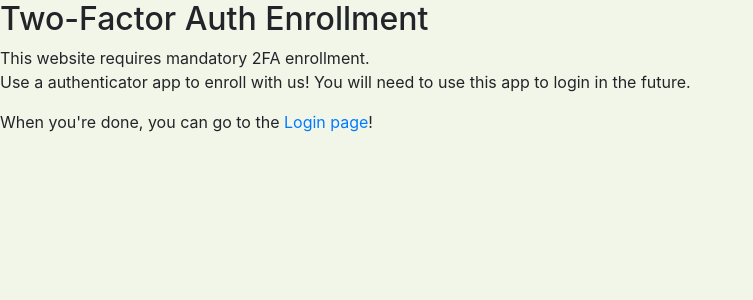
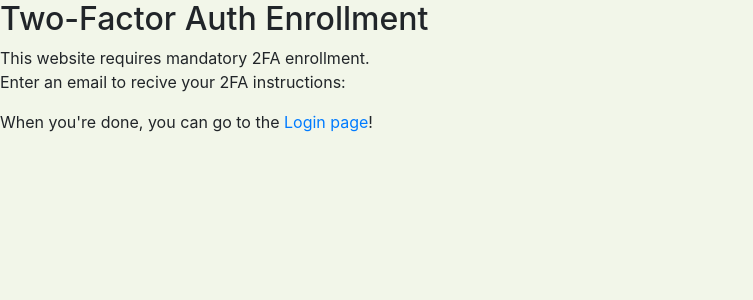
Before and after one commit to calkinsr2017/password-manager-388Final, a Flask app: template flask_app/templates/2fa.html in a window 1280 px wide. Shown: the part 56-356 px from the top of the page, without its empty margins (0-753 px from the left). Run offline with Flask 2, Linux system fonts and the light colour scheme; the template is opened without the code that fills it, so the values that code supplies are empty; some libraries are stand-ins or nearby versions.

Commit message:
Update 2fa.html

```diff
--- a/flask_app/templates/2fa.html
+++ b/flask_app/templates/2fa.html
@@ -8,7 +8,7 @@
  </div>
  <!-- Registration Form: -->
  <p>
- Use a authenticator app to enroll with us! You will need to use this app to login in the future.
+Enter an email to recive your 2FA instructions:
  </p>
  <!-- <img src={{ url_for('users.qr_code') }} alt="QR Code for 2FA"> -->
  <div>
```
